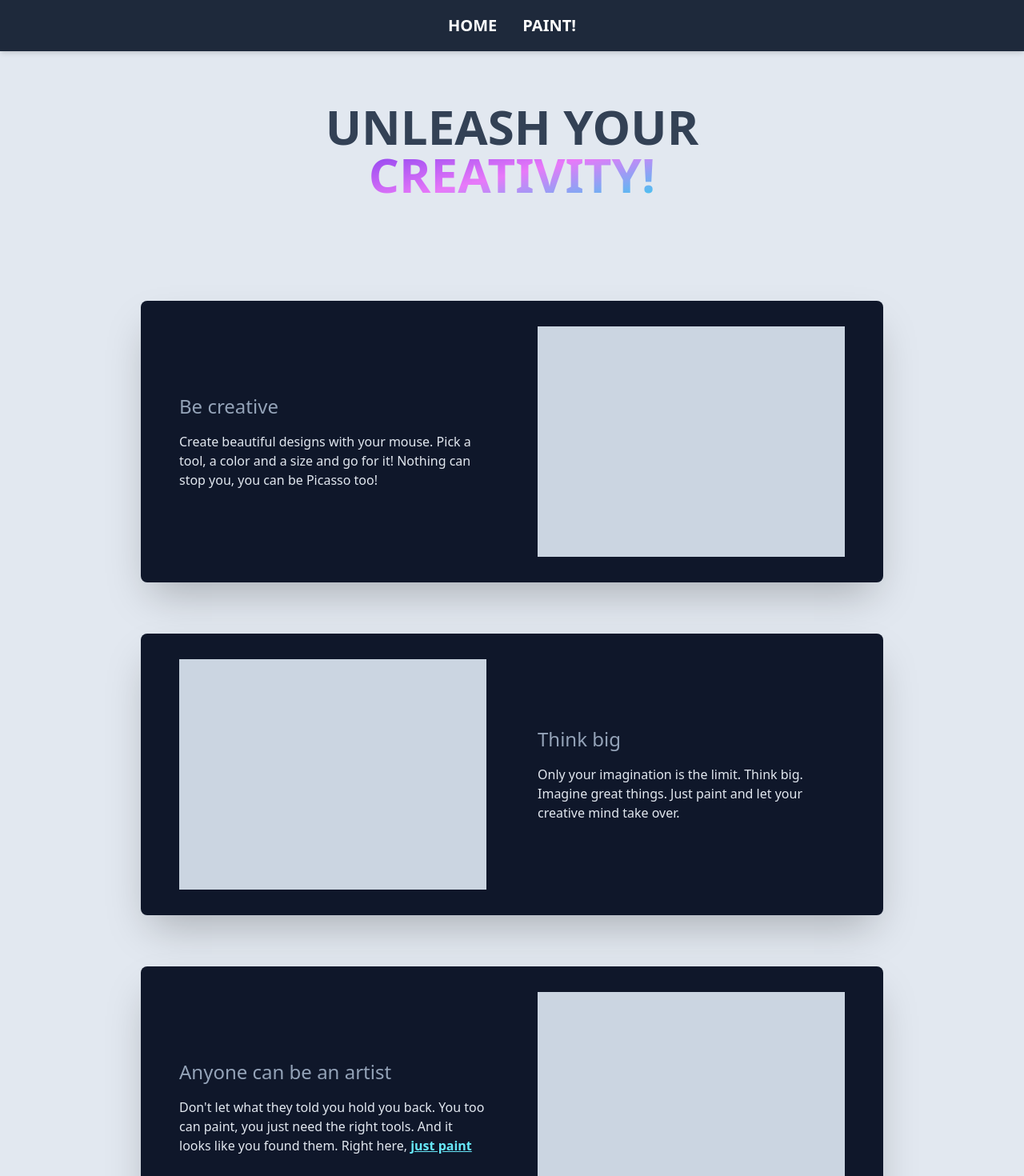
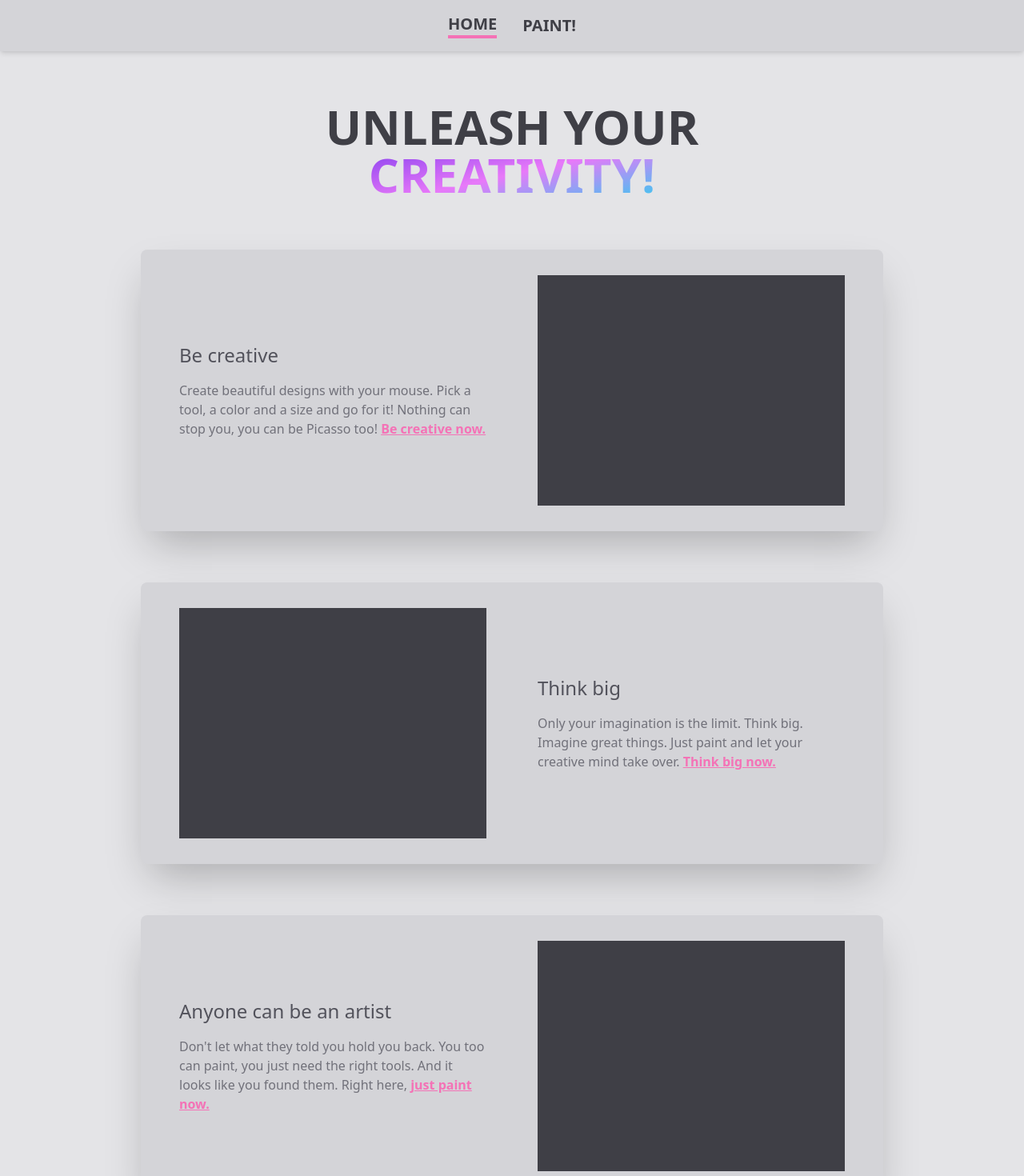
Before and after one commit to theolvq/paint-app-mintbean-hackathon, a Next.js app: page / in a window 1280 px wide. Shown: the top 1470 px of the page at 80% size. Built offline with nearby package versions, Linux system fonts and the light colour scheme.

Commit message:
corrected gaps, added active page border-bottom

```diff
--- a/components/Header.tsx
+++ b/components/Header.tsx
@@ -1,17 +1,28 @@
 import React, { FC } from 'react';
 import Link from 'next/link';
+import { useRouter } from 'next/dist/client/router';
 
 const Header: FC = () => {
+  const router = useRouter();
+
   return (
-    <header className='flex items-center justify-center sticky top-0 w-full h-16 bg-gray-800 text-white z-50 uppercase font-semibold text-xl shadow-md'>
+    <header className='flex items-center justify-center sticky top-0 w-full h-16 bg-gray-300  z-50 uppercase font-semibold text-xl shadow-md'>
       <nav>
-        <ul className='flex justify-center items-center gap-8  '>
-          <li className='border-0 hover:border-b-4 border-pink-400 transition-all'>
+        <ul className='flex justify-center items-center gap-8'>
+          <li
+            className={`border-0 hover:border-b-4 border-pink-400 transition-all ${
+              router.pathname === '/' ? 'border-b-4' : ''
+            }`}
+          >
             <Link href='/'>
               <a>Home</a>
             </Link>
           </li>
-          <li className='border-0 hover:border-b-4 border-pink-400 transition-all'>
+          <li
+            className={`border-0 hover:border-b-4 border-pink-400 transition-all ${
+              router.pathname === '/paint' ? 'border-b-4' : ''
+            }`}
+          >
             <Link href='/paint'>
               <a>Paint!</a>
             </Link>
--- a/components/Team.tsx
+++ b/components/Team.tsx
@@ -17,14 +17,14 @@ const Team = () => {
           <h4 className='text-xl font-semibold mb-4'>
             Theo, <br /> UI/UX Designer
           </h4>
-          <p className='text-gray-500'>I am a designer who loves to design</p>
+          <p className='text-gray-500'>I am a designer who loves to design.</p>
         </li>
         <li className='team-card'>
           <div className='w-32 h-32 bg-black rounded-full mb-8'></div>
           <h4 className='text-xl font-semibold mb-4'>
             Theo, <br /> QA Tester
           </h4>
-          <p className='text-gray-500'>I am a tester who loves to test</p>
+          <p className='text-gray-500'>I am a tester who loves to test.</p>
         </li>
       </ul>
     </section>
--- a/components/Title.tsx
+++ b/components/Title.tsx
@@ -2,7 +2,7 @@ import React from 'react';
 
 const Title = () => {
   return (
-    <div className='uppercase font-bold text-6xl text-center my-16'>
+    <div className='uppercase font-bold text-6xl text-center mt-16'>
       <h1>
         Unleash your <br />{' '}
         <span className='font-extrabold bg-gradient-to-br from-violet-600 to-cyan-400 via-fuschia-400  bg-clip-text text-transparent'>
--- a/pages/index.tsx
+++ b/pages/index.tsx
@@ -16,42 +16,52 @@ const Home: NextPage = () => {
         <Title />
         <div className='card'>
           <div>
-            <h2 className='text-2xl mb-4 text-gray-400'>Be creative</h2>
-            <p className='max-w-sm text-gray-200'>
+            <h2 className='text-2xl mb-4 text-gray-600'>Be creative</h2>
+            <p className='max-w-sm'>
               Create beautiful designs with your mouse. Pick a tool, a color and
               a size and go for it! Nothing can stop you, you can be Picasso
               too!{' '}
+              <Link href='/paint'>
+                <a className='font-semibold underline text-pink-400'>
+                  Be creative now.
+                </a>
+              </Link>
             </p>
           </div>
-          <div className='w-96 h-72 bg-gray-300 '></div>
+          <div className='w-96 h-72 bg-gray-700 '></div>
         </div>
         <div className='card flex-row-reverse'>
           <div>
-            <h2 className='text-2xl mb-4 text-gray-400'>Think big</h2>
-            <p className='max-w-sm text-gray-200'>
+            <h2 className='text-2xl mb-4 text-gray-600'>Think big</h2>
+            <p className='max-w-sm '>
               Only your imagination is the limit. Think big. Imagine great
-              things. Just paint and let your creative mind take over.
+              things. Just paint and let your creative mind take over.{' '}
+              <Link href='/paint'>
+                <a className='font-semibold underline text-pink-400'>
+                  Think big now.
+                </a>
+              </Link>
             </p>
           </div>
-          <div className='w-96 h-72 bg-gray-300 '></div>
+          <div className='w-96 h-72 bg-gray-700'></div>
         </div>
         <div className='card'>
           <div>
-            <h2 className='text-2xl mb-4 text-gray-400'>
+            <h2 className='text-2xl mb-4 text-gray-600'>
               Anyone can be an artist
             </h2>
-            <p className='max-w-sm text-gray-200'>
+            <p className='max-w-sm '>
               Don&#39;t let what they told you hold you back. You too can paint,
               you just need the right tools. And it looks like you found them.
               Right here,{' '}
               <Link href='/paint'>
-                <a className='font-semibold underline text-cyan-300'>
-                  just paint
+                <a className='font-semibold underline text-pink-400'>
+                  just paint now.
                 </a>
               </Link>
             </p>
           </div>
-          <div className='w-96 h-72 bg-gray-300 '></div>
+          <div className='w-96 h-72 bg-gray-700 '></div>
         </div>
         <Team />
       </main>
--- a/styles/globals.css
+++ b/styles/globals.css
@@ -39,7 +39,7 @@
   }
 
   .card {
-    @apply flex items-center gap-16 bg-gray-900 py-8 px-12 rounded-lg shadow-2xl;
+    @apply flex items-center gap-16 bg-gray-300 text-gray-500 py-8 px-12 rounded-lg shadow-2xl;
   }
 
   .team-card {
--- a/tailwind.config.js
+++ b/tailwind.config.js
@@ -9,7 +9,7 @@ module.exports = {
       colors: {
         transparent: 'transparent',
         current: 'currentColor',
-        gray: colors.blueGray,
+        gray: colors.gray,
         'true-gray': colors.trueGray,
         cyan: colors.cyan,
         sky: colors.sky,
```
